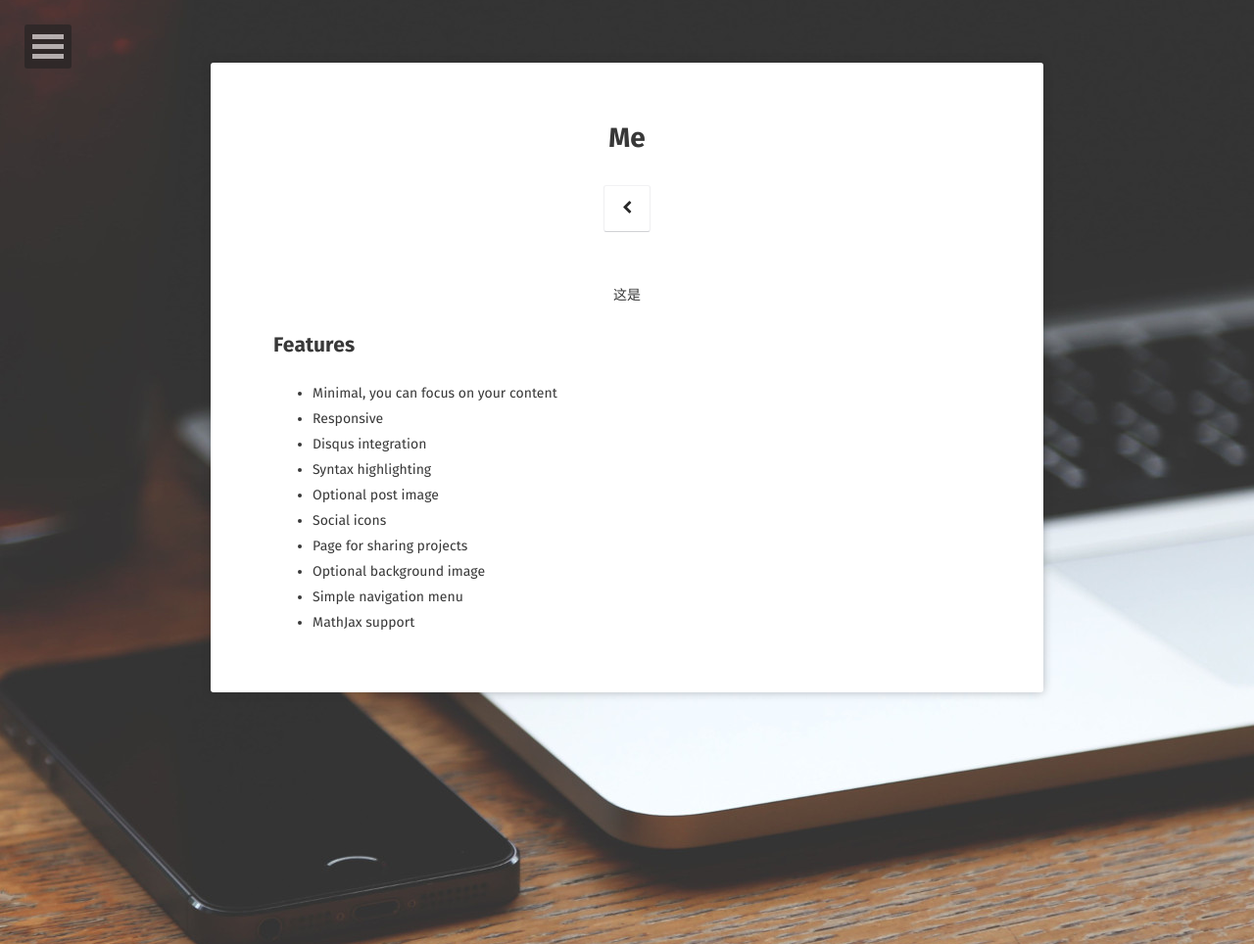
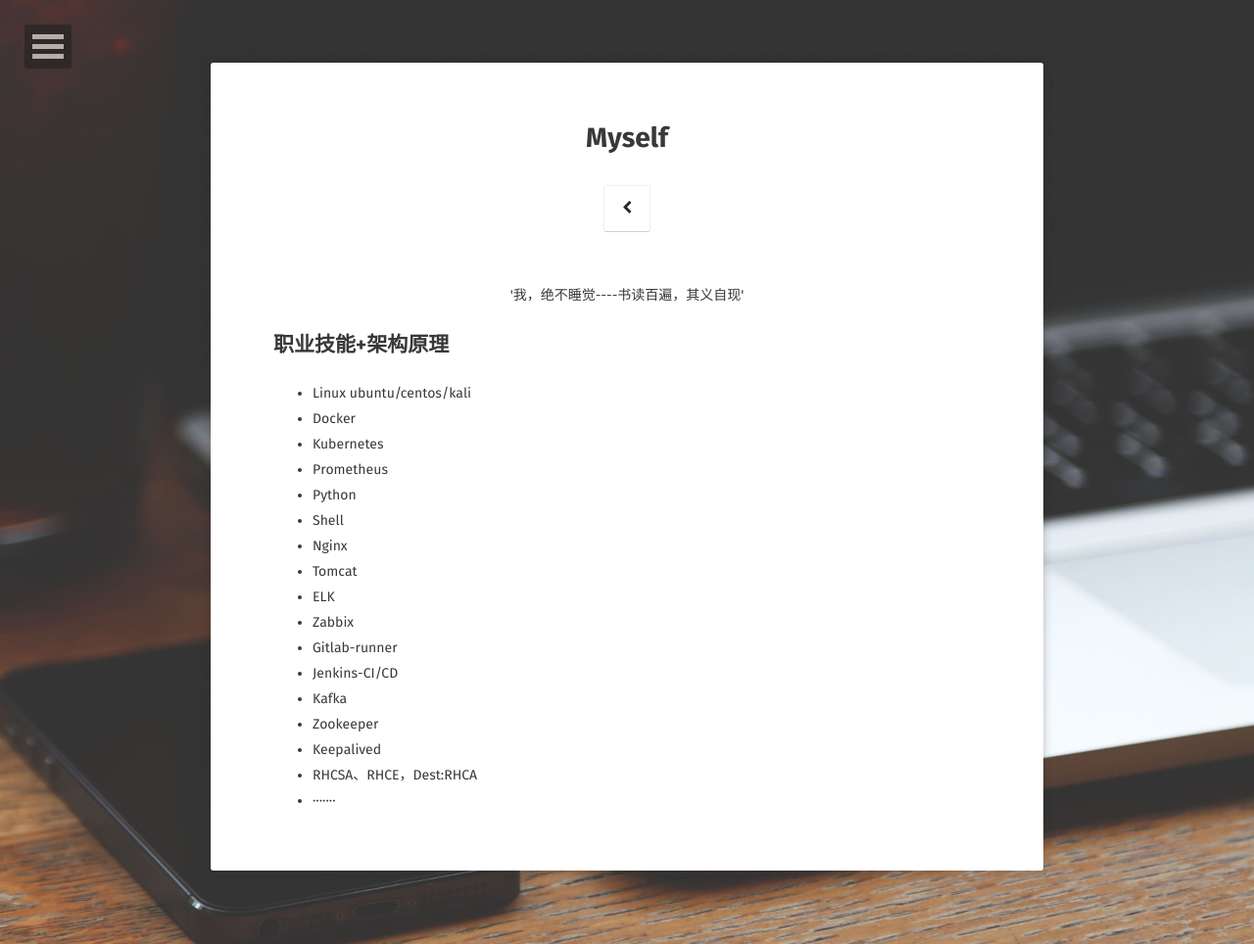
Before and after one commit to A17513081909/csz.github.io, a Jekyll site: the page built from about/index.md, in a window 1280 px wide. Shown: the whole page at 98% size. Built offline with Jekyll 4.4.1, drawn with Linux system fonts in a browser that asks for light colours; some web fonts are replaced.

Commit message:
Update index.md

```diff
--- a/about/index.md
+++ b/about/index.md
@@ -1,23 +1,31 @@
 ---
 layout: page
-title: Me
+title: Myself
 tags: [me]
 date: 2022-06-21
 comments: false
 ---
 
-<center>这是</center>
+<center>'我，绝不睡觉----书读百遍，其义自现'</center>
 
-## Features
-* Minimal, you can focus on your content
-* Responsive
-* Disqus integration
-* Syntax highlighting
-* Optional post image
-* Social icons
-* Page for sharing projects
-* Optional background image
-* Simple navigation menu
-* MathJax support
+## 职业技能+架构原理
+* Linux ubuntu/centos/kali
+* Docker
+* Kubernetes
+* Prometheus
+* Python
+* Shell
+* Nginx
+* Tomcat
+* ELK
+* Zabbix
+* Gitlab-runner
+* Jenkins-CI/CD
+* Kafka
+* Zookeeper
+* Keepalived
+* RHCSA、RHCE，Dest:RHCA
+* ·······
+
 
 <!-- [Install Moon](https://github.com/TaylanTatli/Moon){: .btn} -->
```
